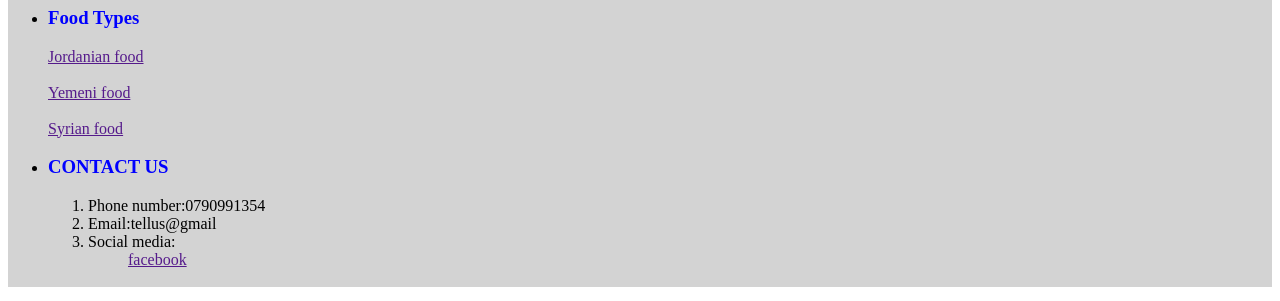
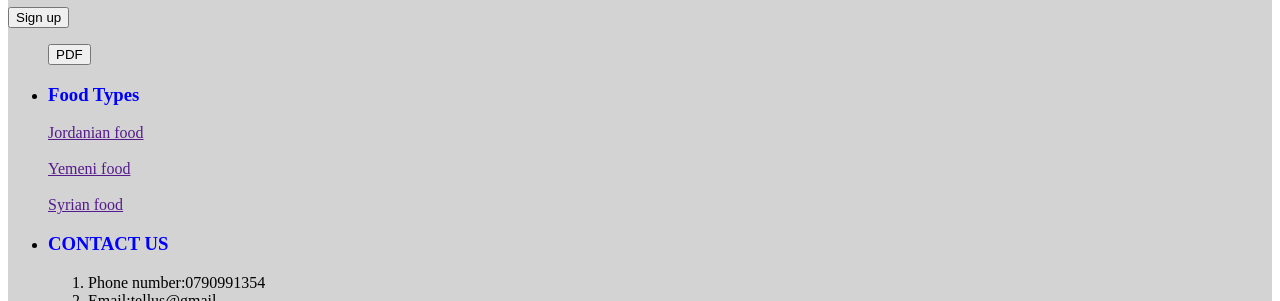
Before and after one commit to HaninHaidrah/Try-us, a plain HTML site: page index.html in a window 1280 px wide. Shown: the part 73-374 px from the top of the page. Drawn offline with Linux system fonts and the light colour scheme.

Commit message:
addition

```diff
--- a/index.html
+++ b/index.html
@@ -7,10 +7,27 @@
 
 <body>
 	<header style="background-color:lightgrey;">
+
 		<h1 style="text-align:center;">Arabic Recipes</h1>
-		<ul>
+    <button onclick="Function()">Sign up</button>
+    <script>
+    function Function() {
+
+  var Email = prompt("Please Enter your Eamil:", "Hanin@gmail.com");
+
+
+}
+</script>
+		<ul><button onclick="myFunction()">PDF</button>
+
+        <script>
+function myFunction() {
+  alert("you are not signed up");
+}
+</script>
 			<li>
 				<h3 style="color:blue;">Food Types</h3>
+
 				<a href="">Jordanian food</a> <br></br>
 
           <a href="">Yemeni food</a> <br></br>
--- a/tryus.js
+++ b/tryus.js
@@ -4,9 +4,8 @@
 
 var answer = prompt("Are you intrested in Arab food",);
 
-if (answer == "yes" ) {
+if (answer == "yes") {
   alert  ("welcome its the right place");
 } else {
   alert ("Hello"  "! Its not a good one for you?");
 }
-console.log(answer)
```
